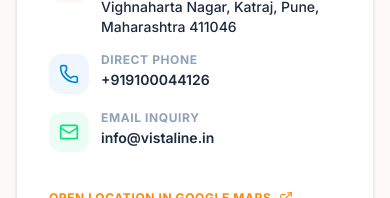
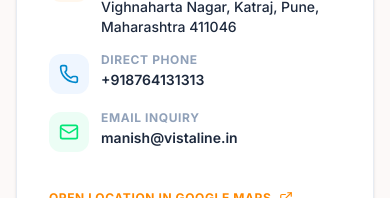
Before and after one commit to manishkudan123-lang/Vistaline.in, a React (Vite) app: page /pune in a window 390 px wide. Shown: the part 1182-1380 px from the top of the page. Built offline with nearby package versions, Linux system fonts and the light colour scheme; no server answers.

Commit message:
mobile no & email replaced

```diff
--- a/index.html
+++ b/index.html
@@ -1,12 +1,15 @@
 <!doctype html>
 <html lang="en">
+
 <head>
   <meta charset="UTF-8" />
   <meta name="viewport" content="width=device-width, initial-scale=1.0" />
   <meta name="referrer" content="no-referrer" />
   <title>VISTALINE — Premium Aluminium & Glass Partition Systems | Hyderabad, India</title>
-    <meta name="description" content="Vistaline is a Hyderabad-based premium aluminium and glass partition specialist. Design, supply and installation of modular partition systems for offices, showrooms, hotels, schools and colleges across India for over a decade." />
-    <meta name="keywords" content="aluminium partitions, glass partitions, office partitions, Hyderabad, modular partitions, BLR profiles, Vistaline, aluminium glass partition, office cabin, partition systems India" />
+  <meta name="description"
+    content="Vistaline is a Hyderabad-based premium aluminium and glass partition specialist. Design, supply and installation of modular partition systems for offices, showrooms, hotels, schools and colleges across India for over a decade." />
+  <meta name="keywords"
+    content="aluminium partitions, glass partitions, office partitions, Hyderabad, modular partitions, BLR profiles, Vistaline, aluminium glass partition, office cabin, partition systems India" />
   <meta name="author" content="Vistaline Profiles Pvt. Ltd." />
   <meta name="robots" content="index, follow" />
   <link rel="canonical" href="https://vistaline.in" />
@@ -28,7 +31,8 @@
 
   <!-- Open Graph -->
   <meta property="og:title" content="VISTALINE — Premium Aluminium & Glass Partition Systems" />
-    <meta property="og:description" content="Designing, manufacturing and installing modern partition systems for offices, showrooms, hotels, school and college across India for over a decade." />
+  <meta property="og:description"
+    content="Designing, manufacturing and installing modern partition systems for offices, showrooms, hotels, school and college across India for over a decade." />
   <meta property="og:url" content="https://vistaline.in" />
   <meta property="og:type" content="website" />
   <meta property="og:site_name" content="Vistaline" />
@@ -40,7 +44,8 @@
   <!-- Twitter -->
   <meta name="twitter:card" content="summary_large_image" />
   <meta name="twitter:title" content="VISTALINE — Premium Aluminium & Glass Partition Systems" />
-    <meta name="twitter:description" content="Designing, manufacturing and installing modern partition systems across India for over a decade." />
+  <meta name="twitter:description"
+    content="Designing, manufacturing and installing modern partition systems across India for over a decade." />
   <meta name="twitter:image" content="https://vistaline.in/og-image.png" />
 
   <script type="application/ld+json">
@@ -68,8 +73,8 @@
           "addressCountry": "IN"
         }
       ],
-      "telephone": "+919100044126",
-      "email": "info@vistaline.in",
+      "telephone": "+918764131313",
+      "email": "manish@vistaline.in",
       "url": "https://vistaline.in",
       "aggregateRating": {
         "@type": "AggregateRating",
@@ -81,8 +86,10 @@
     }
     </script>
 </head>
+
 <body>
   <div id="root"></div>
   <script type="module" src="/src/main.tsx"></script>
 </body>
+
 </html>
--- a/src/components/AllProducts.tsx
+++ b/src/components/AllProducts.tsx
@@ -1301,11 +1301,10 @@
                 <button
                   key={cat}
                   onClick={() => setSelectedCategory(cat)}
-                  className={`px-4 py-2 rounded-xl text-xs font-bold whitespace-nowrap transition-all ${
-                    isActive
+                  className={`px-4 py-2 rounded-xl text-xs font-bold whitespace-nowrap transition-all ${isActive
                       ? 'bg-[#FF8800]/10 text-[#FF8800] border border-[#FF8800]/30'
                       : 'border border-slate-200/50 hover:bg-slate-50 text-slate-600 hover:text-slate-900'
-                  }`}
+                    }`}
                 >
                   {cat === 'All' ? `All Products (${productsData.length})` : cat}
                 </button>
@@ -1340,9 +1339,8 @@
                         <button
                           key={cat}
                           onClick={() => { setSelectedCategory(cat); setIsDropdownOpen(false); }}
-                          className={`w-full text-left px-4 py-3 text-xs font-bold flex items-center justify-between transition-colors ${
-                            isActive ? 'bg-[#FFF0E0] text-[#FF8800]' : 'text-slate-600 hover:bg-slate-50 hover:text-slate-900'
-                          }`}
+                          className={`w-full text-left px-4 py-3 text-xs font-bold flex items-center justify-between transition-colors ${isActive ? 'bg-[#FFF0E0] text-[#FF8800]' : 'text-slate-600 hover:bg-slate-50 hover:text-slate-900'
+                            }`}
                         >
                           {cat === 'All' ? `All Products (${productsData.length})` : cat}
                           {isActive && <span className="w-1.5 h-1.5 rounded-full bg-[#FF8800]" />}
@@ -1441,7 +1439,7 @@
                           </div>
 
                           <a
-                            href={`https://wa.me/919100044126?text=Hi!%20I%20want%20to%20inquire%20about%20product:%20${encodeURIComponent(product.code)}%20-%20${encodeURIComponent(product.name)}`}
+                            href={`https://wa.me/918764131313?text=Hi!%20I%20want%20to%20inquire%20about%20product:%20${encodeURIComponent(product.code)}%20-%20${encodeURIComponent(product.name)}`}
                             target="_blank"
                             rel="noopener noreferrer"
                             className="w-full py-2.5 rounded-xl bg-[#FF8800] text-white text-xs font-bold hover:bg-[#E67700] active:bg-[#D66600] transition-all duration-200 flex items-center justify-center gap-1.5 shadow-sm hover:shadow-md cursor-pointer text-center"
@@ -1556,7 +1554,7 @@
                                 </div>
 
                                 <a
-                                  href={`https://wa.me/919100044126?text=Hi!%20I%20want%20to%20inquire%20about%20product:%20${encodeURIComponent(product.code)}%20-%20${encodeURIComponent(product.name)}`}
+                                  href={`https://wa.me/918764131313?text=Hi!%20I%20want%20to%20inquire%20about%20product:%20${encodeURIComponent(product.code)}%20-%20${encodeURIComponent(product.name)}`}
                                   target="_blank"
                                   rel="noopener noreferrer"
                                   className="w-full py-2.5 rounded-xl bg-[#FF8800] text-white text-xs font-bold hover:bg-[#E67700] active:bg-[#D66600] transition-all duration-200 flex items-center justify-center gap-1.5 shadow-sm hover:shadow-md cursor-pointer text-center"
@@ -1604,7 +1602,7 @@
                   initial={{ opacity: 0, scale: 0.95 }}
                   animate={{ opacity: 1, scale: 1 }}
                   exit={{ opacity: 0, scale: 0.95 }}
-                   transition={{ duration: 0.3, ease: [0.25, 0.1, 0.25, 1] }}
+                  transition={{ duration: 0.3, ease: [0.25, 0.1, 0.25, 1] }}
                   onClick={(e) => e.stopPropagation()}
                   className="bg-gradient-to-br from-[#FF8800] to-[#E67700] w-full max-w-4xl rounded-3xl shadow-2xl relative flex flex-col"
                 >
@@ -1703,7 +1701,7 @@
 
                     <div className="flex flex-col md:flex-row gap-4 relative z-20">
                       <a
-                        href={`https://wa.me/919100044126?text=Hi!%20I%20want%20to%20inquire%20about%20product:%20${encodeURIComponent(selectedProduct.code)}%20-%20${encodeURIComponent(selectedProduct.name)}%20(${encodeURIComponent(selectedFinish)}%20Finish)`}
+                        href={`https://wa.me/918764131313?text=Hi!%20I%20want%20to%20inquire%20about%20product:%20${encodeURIComponent(selectedProduct.code)}%20-%20${encodeURIComponent(selectedProduct.name)}%20(${encodeURIComponent(selectedFinish)}%20Finish)`}
                         target="_blank"
                         rel="noopener noreferrer"
                         onClick={(e) => e.stopPropagation()}
@@ -1713,7 +1711,7 @@
                         Get Best Price on WhatsApp
                       </a>
                       <a
-                        href="tel:+919100044126"
+                        href="tel:+918764131313"
                         onClick={(e) => e.stopPropagation()}
                         className="flex-1 bg-white/10 border-2 border-white/30 hover:bg-white/20 transition-all duration-300 text-white font-bold py-4 rounded-2xl text-center text-lg flex justify-center items-center gap-2 shadow-lg hover:-translate-y-0.5"
                       >
--- a/src/components/CTA.tsx
+++ b/src/components/CTA.tsx
@@ -17,7 +17,7 @@
     }
     setSubmitted(true);
     const text = `*New Quote Request*\n\n*Name:* ${formData.name}\n*Phone:* ${formData.phone}\n*Message:* ${formData.message || 'Not provided'}`;
-    window.open(`https://wa.me/919100044126?text=${encodeURIComponent(text)}`, '_blank');
+    window.open(`https://wa.me/918764131313?text=${encodeURIComponent(text)}`, '_blank');
     setTimeout(() => {
       setSubmitted(false);
       setFormData({ name: '', phone: '', message: '' });
@@ -67,7 +67,7 @@
               <motion.div whileHover={{ scale: 1.04 }} whileTap={{ scale: 0.96 }}>
                 <a
                   ref={whatsappRef}
-                  href="https://wa.me/919100044126?text=Hi,%20I%20want%20a%20free%20quote%20for%20my%20office%20partitions."
+                  href="https://wa.me/918764131313?text=Hi,%20I%20want%20a%20free%20quote%20for%20my%20office%20partitions."
                   target="_blank"
                   rel="noopener noreferrer"
                   className="group btn-island px-7 py-4 rounded-full bg-[#00E676] text-[#0A3D73] font-bold hover:bg-[#00c853] transition-all duration-200 shadow-xl text-sm"
@@ -86,13 +86,13 @@
                 </a>
               </motion.div>
               <motion.a
-                href="tel:+919100044126"
+                href="tel:+918764131313"
                 whileHover={{ scale: 1.03 }}
                 whileTap={{ scale: 0.97 }}
                 className="px-7 py-4 rounded-full bg-transparent border-2 border-white/20 text-white font-bold hover:bg-white/10 hover:border-white/30 transition-all duration-200 flex items-center gap-2 text-sm"
               >
                 <Phone className="w-4 h-4" />
-                +91 91000 44126
+                +91 87641 31313
               </motion.a>
             </div>
 
--- a/src/components/Contact.tsx
+++ b/src/components/Contact.tsx
@@ -9,7 +9,7 @@
   const [copied, setCopied] = useState(false);
 
   const handleCopy = () => {
-    navigator.clipboard.writeText('+919100044126');
+    navigator.clipboard.writeText('+918764131313');
     setCopied(true);
     setTimeout(() => setCopied(false), 2000);
   };
@@ -29,7 +29,7 @@
     if (formData.name) text += `*Name:* ${formData.name}\n`;
     if (formData.phone) text += `*Phone:* ${formData.phone}\n`;
     if (formData.message) text += `*Requirement:* ${formData.message}\n`;
-    window.open(`https://wa.me/919100044126?text=${encodeURIComponent(text)}`, '_blank');
+    window.open(`https://wa.me/918764131313?text=${encodeURIComponent(text)}`, '_blank');
   };
 
   return (
@@ -72,7 +72,7 @@
                   <h4 className="text-lg font-bold text-[#1C1B1B] mb-1">Deal Direct with the Owner</h4>
                   <p className="text-xs text-slate-700 mb-4">Skip the sales team—chat with the founder directly on WhatsApp for the best price & honest advice.</p>
                   <motion.a
-                    href="https://wa.me/919100044126?text=Hi,%20I%20want%20to%20discuss%20my%20office%20partition%20project%20directly."
+                    href="https://wa.me/918764131313?text=Hi,%20I%20want%20to%20discuss%20my%20office%20partition%20project%20directly."
                     target="_blank"
                     rel="noopener noreferrer"
                     whileHover={{ scale: 1.02 }}
@@ -91,13 +91,13 @@
               transition={{ duration: 0.2, ease: [0.25, 0.1, 0.25, 1] }}
               className="bg-white border border-slate-200/60 rounded-xl p-4 flex items-center justify-between hover:shadow-lg transition-shadow duration-200"
             >
-              <a href="tel:+919100044126" className="flex items-center gap-4 flex-1">
+              <a href="tel:+918764131313" className="flex items-center gap-4 flex-1">
                 <div className="w-10 h-10 rounded-full bg-[#FF8800]/10 flex items-center justify-center shrink-0">
                   <Phone className="w-4 h-4 text-[#FF8800]" />
                 </div>
                 <div>
                   <p className="text-xs text-slate-700">Phone & WhatsApp — tap to call</p>
-                  <p className="text-lg font-bold text-[#1C1B1B]">+91 91000 44126</p>
+                  <p className="text-lg font-bold text-[#1C1B1B]">+91 87641 31313</p>
                 </div>
               </a>
               <motion.button
@@ -128,14 +128,14 @@
               whileHover={{ y: -2, borderColor: 'rgba(255, 136, 0, 0.3)' }}
               transition={{ duration: 0.2, ease: [0.25, 0.1, 0.25, 1] }}
               className="bg-white border border-slate-200/60 rounded-xl p-4 flex items-center gap-4 cursor-pointer hover:shadow-lg transition-shadow duration-200"
-              onClick={() => window.location.href = 'mailto:info@vistaline.in'}
+              onClick={() => window.location.href = 'mailto:manish@vistaline.in'}
             >
               <div className="w-10 h-10 rounded-full bg-[#FF8800]/10 flex items-center justify-center shrink-0">
                 <Mail className="w-4 h-4 text-[#FF8800]" />
               </div>
               <div>
                 <p className="text-xs text-slate-700">Email — click to send</p>
-                <p className="text-base font-bold text-[#1C1B1B] leading-tight">info@vistaline.in</p>
+                <p className="text-base font-bold text-[#1C1B1B] leading-tight">manish@vistaline.in</p>
               </div>
             </motion.div>
           </AnimatedSection>
--- a/src/components/Footer.tsx
+++ b/src/components/Footer.tsx
@@ -69,13 +69,13 @@
               <div className="w-9 h-9 rounded-full bg-white/10 flex items-center justify-center">
                 <Phone className="w-4 h-4" />
               </div>
-              <span>+91 91000 44126</span>
+              <span>+91 87641 31313</span>
             </div>
             <div className="flex items-center gap-3 text-slate-300 font-semibold text-sm mt-3">
               <div className="w-9 h-9 rounded-full bg-white/10 flex items-center justify-center">
                 <svg className="w-4 h-4" fill="none" viewBox="0 0 24 24" stroke="currentColor"><path strokeLinecap="round" strokeLinejoin="round" strokeWidth={2} d="M3 8l7.89 5.26a2 2 0 002.22 0L21 8M5 19h14a2 2 0 002-2V7a2 2 0 00-2-2H5a2 2 0 00-2 2v10a2 2 0 002 2z" /></svg>
               </div>
-              <a href="mailto:info@vistaline.in" className="hover:text-[#FF8800] transition-colors">info@vistaline.in</a>
+              <a href="mailto:manish@vistaline.in" className="hover:text-[#FF8800] transition-colors">manish@vistaline.in</a>
             </div>
             <div className="flex items-center gap-2 mt-5">
               <a
@@ -135,7 +135,7 @@
           >
             <h4 className="text-white font-bold mb-5 uppercase text-xs tracking-widest">Talk To Us</h4>
             <motion.a
-              href="https://wa.me/919100044126?text=Hi,%20I'm%20exploring%20premium%20partition%20systems%20for%20my%20office."
+              href="https://wa.me/918764131313?text=Hi,%20I'm%20exploring%20premium%20partition%20systems%20for%20my%20office."
               target="_blank"
               rel="noopener noreferrer"
               whileHover={{ scale: 1.02, y: -1 }}
--- a/src/components/Hero.tsx
+++ b/src/components/Hero.tsx
@@ -123,7 +123,7 @@
               </motion.div>
               <motion.a
                 ref={ctaRef}
-                href="tel:+919100044126"
+                href="tel:+91 87641 31313"
                 whileHover={{ scale: 1.03 }}
                 whileTap={{ scale: 0.97 }}
                 className="btn-island btn-island-white px-9 py-4.5 rounded-full bg-transparent border-2 border-white/20 text-white font-bold hover:bg-white/10 hover:border-white/30 transition-all duration-300"
--- a/src/data/citiesData.ts
+++ b/src/data/citiesData.ts
@@ -30,8 +30,8 @@
     tagline: 'Premium Aluminium & Glass Partition Systems in Hyderabad',
     description: 'Vistaline is headquartered in Hyderabad with state-of-the-art aluminium extrusion inventory, precision CNC fabrication, and certified architectural installation teams across Telangana.',
     address: 'Plot No. 7 & 8, Sy No. 164/B1/A, Thondapally, Shamshabad, Hyderabad, Telangana 501218',
-    phone: '+919100044126',
-    email: 'info@vistaline.in',
+    phone: '+918764131313',
+    email: 'manish@vistaline.in',
     mapEmbedUrl: 'https://www.google.com/maps/embed?pb=!1m18!1m12!1m3!1d3811.234567!2d78.412345!3d17.245678!2m3!1f0!2f0!3f0!3m2!1i1024!2i768!4f13.1!3m3!1m2!1s0x0%3A0x0!2zMTfCsDE0JzQ0LjQiTiA3OMKwMjQnNDQuNCJF!5e0!3m2!1sen!2sin!4v1600000000000!5m2!1sen!2sin',
     mapUrl: 'https://maps.app.goo.gl/vistaline-hyderabad',
     stats: [
@@ -76,8 +76,8 @@
     tagline: 'Modern Aluminium & Acoustic Glass Partitions in Bengaluru',
     description: 'Serving Bangalore’s Silicon Valley tech corridors, startups, co-working spaces, and corporate campuses with prompt local warehouse stock and certified installation specialists.',
     address: 'Sy.No. 42, Avalahalli Main Road, near East Point Hospital, Cheemasandra, Bidarahalli, Bengaluru, Karnataka 560049',
-    phone: '+919100044126',
-    email: 'info@vistaline.in',
+    phone: '+918764131313',
+    email: 'manish@vistaline.in',
     mapEmbedUrl: 'https://www.google.com/maps/embed?pb=!1m18!1m12!1m3!1d3886.6787132713926!2d77.7179128!3d13.0561112!2m3!1f0!2f0!3f0!3m2!1i1024!2i768!4f13.1!3m3!1m2!1s0x3bae1100697ca13b%3A0x5254ed3daa8625f3!2sVISTALINE%20PROFILES%20PRIVATE%20LIMITED%20BANGALORE!5e0!3m2!1sen!2sin!4v1792667366537!5m2!1sen!2sin',
     mapUrl: 'https://maps.app.goo.gl/PiHwhtJFBnjFXPsf7',
     stats: [
@@ -122,8 +122,8 @@
     tagline: 'Architectural Aluminium Glass Partitions in Pune',
     description: 'Providing IT parks, automotive design studios, and corporate headquarters in Pune with high-precision modular glass partition systems, door hardware, and fast local delivery.',
     address: '32, Lane No. 3, Utkarsha Society, Vighnaharta Nagar, Katraj, Pune, Maharashtra 411046',
-    phone: '+919100044126',
-    email: 'info@vistaline.in',
+    phone: '+918764131313',
+    email: 'manish@vistaline.in',
     mapEmbedUrl: 'https://www.google.com/maps/embed?pb=!1m18!1m12!1m3!1d3784.8507076837177!2d73.86281837496102!3d18.445086382633903!2m3!1f0!2f0!3f0!3m2!1i1024!2i768!4f13.1!3m3!1m2!1s0x3bc2eb000773a855%3A0x1a8b6c4a27573d63!2sVISTALINE%20PROFILES%20PRIVATE%20LIMITED%20PUNE!5e0!3m2!1sen!2sin!4v1792667885362!5m2!1sen!2sin',
     mapUrl: 'https://maps.app.goo.gl/zRTGKEwHEPChmvPz5',
     stats: [
@@ -168,8 +168,8 @@
     tagline: 'Precision Aluminium Glass Partition Systems in Nagpur',
     description: 'Empowering MIHAN SEZ, corporate logistics parks, healthcare centers, and educational institutes in Nagpur with robust, fire-rated, and acoustic modular partition solutions.',
     address: 'Commercial Logistics & Project Support, Wardha Road / MIHAN Corridor, Nagpur, Maharashtra 440015',
-    phone: '+919100044126',
-    email: 'info@vistaline.in',
+    phone: '+918764131313',
+    email: 'manish@vistaline.in',
     stats: [
       { label: 'Central Projects', value: '110+' },
       { label: 'Sq. Ft. Supplied', value: '320K+' },
@@ -212,8 +212,8 @@
     tagline: 'Architectural Aluminium Glass Partition Systems in Chennai',
     description: 'Operating our dedicated branch at Perungudi Industrial Estate, supplying OMR IT corridor, Guindy, and industrial parks with corrosion-resistant anodized aluminium systems.',
     address: 'G-1, North Facing, Ground Floor, No.42, 5th Cross Street, Venkateshwara Nagar, Industrial Estate, Perungudi, Chennai, Tamil Nadu 600096',
-    phone: '+919100044126',
-    email: 'info@vistaline.in',
+    phone: '+918764131313',
+    email: 'manish@vistaline.in',
     mapEmbedUrl: 'https://www.google.com/maps/embed?pb=!1m18!1m12!1m3!1d3887.971510360695!2d80.243555!3d12.96917!2m3!1f0!2f0!3f0!3m2!1i1024!2i768!4f13.1!3m3!1m2!1s0x3a525d0061e3d643%3A0x6b4ef84c79805904!2sVISTALINE%20PROFILES%20PRIVATE%20LIMITED%20CHENNAI!5e0!3m2!1sen!2sin!4v1792668100000!5m2!1sen!2sin',
     mapUrl: 'https://maps.app.goo.gl/vistaline-chennai',
     stats: [
@@ -258,8 +258,8 @@
     tagline: 'Modern Aluminium Glass Office Partitions in Coimbatore',
     description: 'Supplying Coimbatore’s thriving textile, pump manufacturing, and IT tech park ecosystems with robust, sleek, and high-performance modular aluminium glass partitions.',
     address: 'Regional Project Operations, Avinashi Road, Peelamedu, Coimbatore, Tamil Nadu 641004',
-    phone: '+919100044126',
-    email: 'info@vistaline.in',
+    phone: '+918764131313',
+    email: 'manish@vistaline.in',
     stats: [
       { label: 'Projects Completed', value: '140+' },
       { label: 'Sq. Ft. Supplied', value: '410K+' },
@@ -302,8 +302,8 @@
     tagline: 'Premium Glass & Aluminium Partitions in Mysuru',
     description: 'Providing Mysuru’s software parks, educational institutions, boutique hotels, and government offices with architectural aluminium profiles and custom glazed partitions.',
     address: 'Regional Delivery Hub, Hunsur Road / Hebbal Industrial Area, Mysuru, Karnataka 570016',
-    phone: '+919100044126',
-    email: 'info@vistaline.in',
+    phone: '+918764131313',
+    email: 'manish@vistaline.in',
     stats: [
       { label: 'Projects Delivered', value: '90+' },
       { label: 'Sq. Ft. Glazed', value: '250K+' },
@@ -346,8 +346,8 @@
     tagline: 'Architectural Aluminium Glass Partitions in Kochi',
     description: 'Catering to Infopark Kakkanad, SmartCity, luxury hospitality, and coastal commercial developments in Kochi with premium anti-corrosive aluminium partition profiles.',
     address: 'Regional Project Center, Infopark Expressway, Kakkanad, Kochi, Kerala 682030',
-    phone: '+919100044126',
-    email: 'info@vistaline.in',
+    phone: '+918764131313',
+    email: 'manish@vistaline.in',
     stats: [
       { label: 'Infopark Fitouts', value: '130+' },
       { label: 'Sq. Ft. Delivered', value: '490K+' },
@@ -390,8 +390,8 @@
     tagline: 'Modern Aluminium Glass Office Partitions in Visakhapatnam',
     description: 'Serving Visakhapatnam’s IT SEZs, port logistics, shipbuilding, and healthcare sectors with industrial-grade and architectural aluminium partition systems.',
     address: 'Regional Project Hub, VIP Road, Siripuram / Madhurawada IT SEZ, Visakhapatnam, Andhra Pradesh 530003',
-    phone: '+919100044126',
-    email: 'info@vistaline.in',
+    phone: '+918764131313',
+    email: 'manish@vistaline.in',
     stats: [
       { label: 'Coastal Projects', value: '120+' },
       { label: 'Sq. Ft. Glazed', value: '380K+' },
@@ -434,8 +434,8 @@
     tagline: 'Architectural Aluminium Glass Partitions in Thiruvananthapuram',
     description: 'Supplying Technopark, government administrative centres, aerospace facilities, and medical hubs in Thiruvananthapuram with high-precision modular glass partitions.',
     address: 'Technopark Campus Bypass Road, Kazhakkoottam, Thiruvananthapuram, Kerala 695581',
-    phone: '+919100044126',
-    email: 'info@vistaline.in',
+    phone: '+918764131313',
+    email: 'manish@vistaline.in',
     stats: [
       { label: 'Technopark Fits', value: '105+' },
       { label: 'Sq. Ft. Installed', value: '340K+' },
```
Also changed, not shown: src/components/Navbar.tsx (+8 -11 lines), src/components/Showcase.tsx (+8 -11 lines), src/components/locations/CityPageLayout.tsx (+5 -6 lines). Lines whose indentation alone changed are shown as unchanged.
